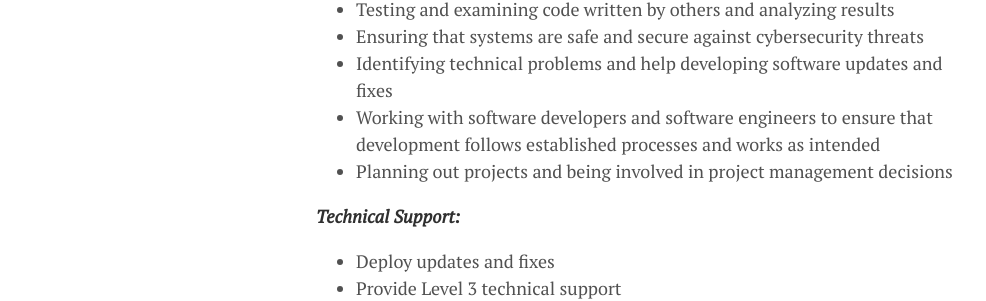
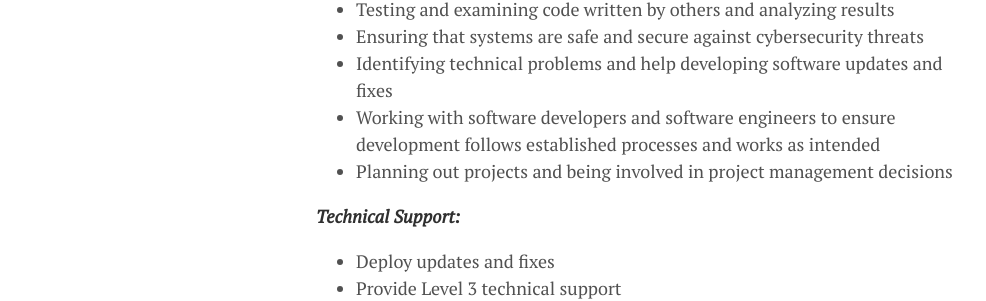
Before and after one commit to lgeurts/lgeurts.github.io, a Jekyll site: the page built from APPLICATION_FORM.md, in a window 1280 px wide and 900 px high, scrolled down 406 px. Shown: the part 155-456 px from the top of the window, without its empty margins (0-986 px from the left). Built offline with Jekyll 4.4.1, drawn with Linux system fonts in a browser that asks for light colours; nearby versions of some CDN libraries; our own code applies the rules of GitHub Pages for plain Markdown files.

Commit message:
Update APPLICATION_FORM.md

```diff
--- a/APPLICATION_FORM.md
+++ b/APPLICATION_FORM.md
@@ -12,7 +12,7 @@
 - Testing and examining code written by others and analyzing results
 - Ensuring that systems are safe and secure against cybersecurity threats
 - Identifying technical problems and help developing software updates and fixes
-- Working with software developers and software engineers to ensure that development follows established processes and works as intended
+- Working with software developers and software engineers to ensure development follows established processes and works as intended
 - Planning out projects and being involved in project management decisions
 
 ***Technical Support:***
```
